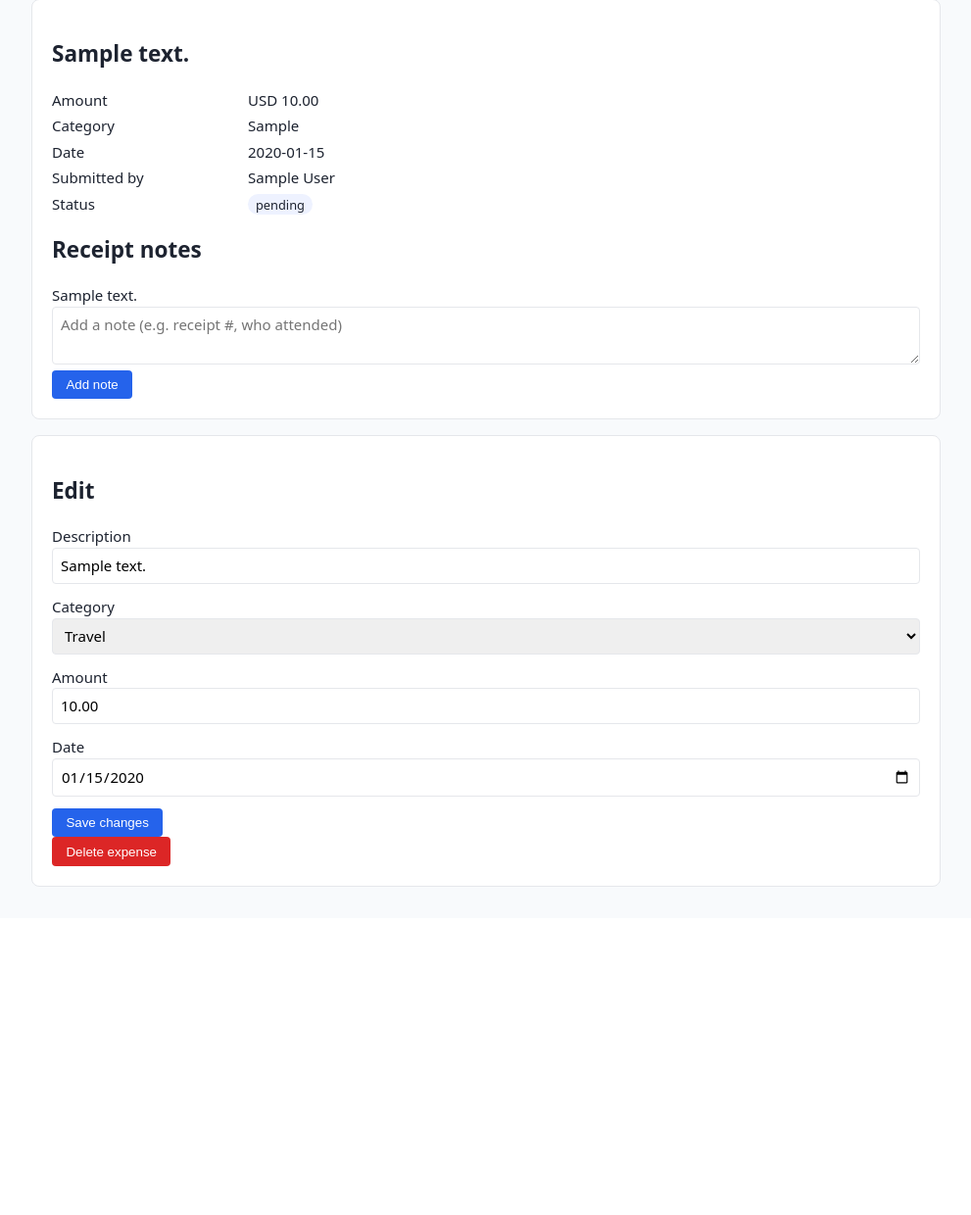
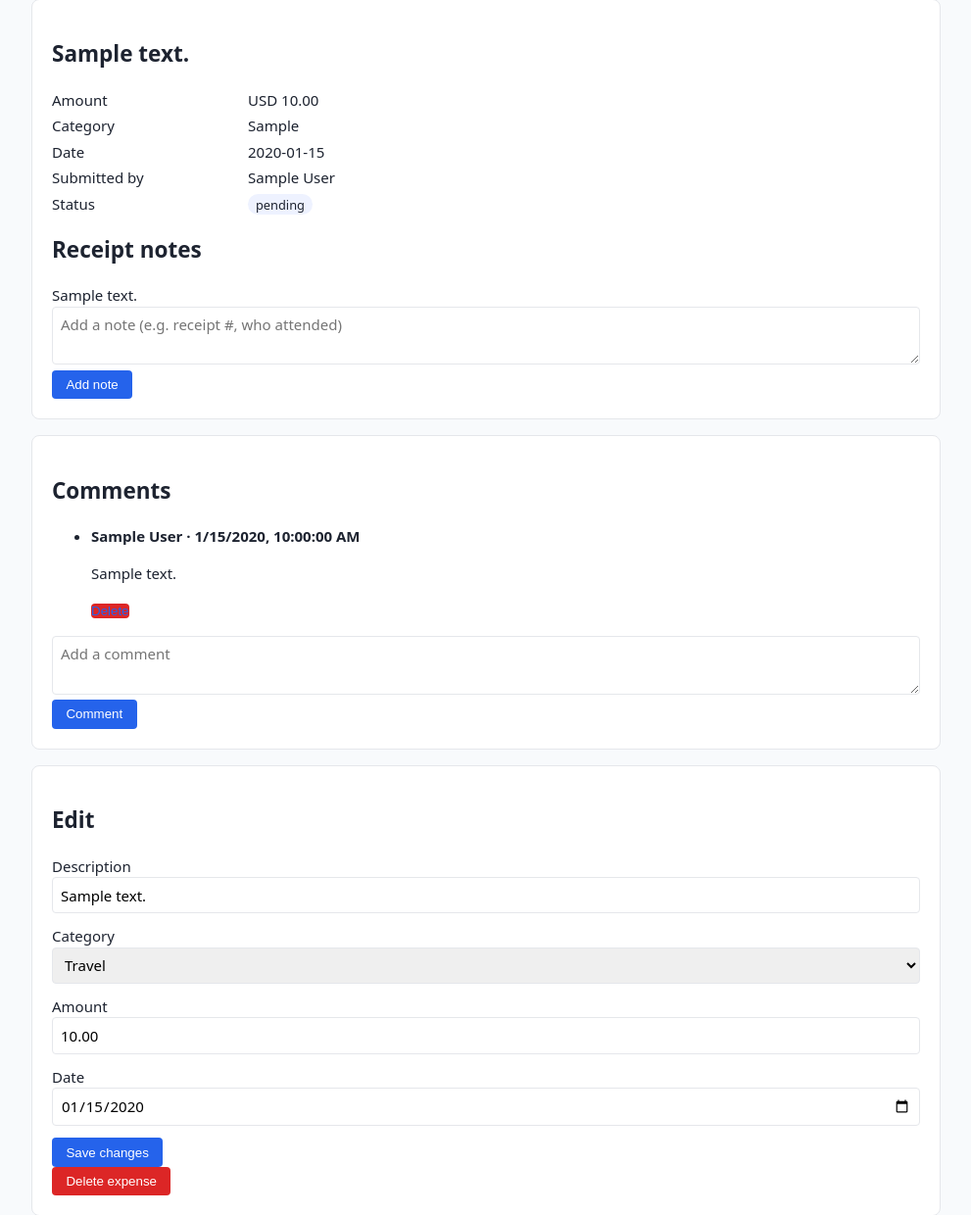
Before and after one commit to mayawissotzky/bench-python-flask, a Flask app: page /expenses/1 in a window 1280 px wide. Shown: the part 81-1321 px from the top of the page at 98% size, without its empty margins (144-1135 px from the left). Before the commit the page ends 986 px from the top, so only its background shows below. Run offline with Flask 3, Linux system fonts and the light colour scheme; a user stored in the database is signed in; tables that the repository leaves empty hold one stand-in row (values such as "Sample post").

Commit message:
feat(expenses): comments on expenses
Expense owners can comment on their expenses from the detail page; comments load and post through the JSON API, and authors can delete their own.

```diff
--- a/tally/api.py
+++ b/tally/api.py
@@ -3,7 +3,7 @@ from flask_login import current_user, login_required
 from sqlalchemy import select, text
 
 from .extensions import db
-from .models import Expense
+from .models import Comment, Expense
 from .services.accounts import apply_profile_changes
 
 bp = Blueprint("api", __name__, url_prefix="/api")
@@ -30,6 +30,37 @@ def get_expense(expense_id):
     return jsonify(expense.to_dict())
 
 
+@bp.get("/expenses/<int:expense_id>/comments")
+@login_required
+def list_comments(expense_id):
+    comments = db.session.scalars(
+        select(Comment).filter_by(expense_id=expense_id).order_by(Comment.created_at)
+    ).all()
+    return jsonify([c.to_dict() for c in comments])
+
+
+@bp.post("/expenses/<int:expense_id>/comments")
+@login_required
+def add_comment(expense_id):
+    expense = db.first_or_404(select(Expense).filter_by(id=expense_id, owner_id=current_user.id))
+    body = ((request.get_json(silent=True) or {}).get("body") or "").strip()
+    if not body:
+        return jsonify(error="Comment can't be empty"), 400
+    comment = Comment(expense_id=expense.id, author_id=current_user.id, body=body[:2000])
+    db.session.add(comment)
+    db.session.commit()
+    return jsonify(comment.to_dict()), 201
+
+
+@bp.delete("/comments/<int:comment_id>")
+@login_required
+def delete_comment(comment_id):
+    comment = db.first_or_404(select(Comment).filter_by(id=comment_id, author_id=current_user.id))
+    db.session.delete(comment)
+    db.session.commit()
+    return "", 204
+
+
 @bp.get("/profile")
 @login_required
 def get_profile():
--- a/tally/models.py
+++ b/tally/models.py
@@ -77,6 +77,27 @@ class Expense(db.Model):
         }
 
 
+class Comment(db.Model):
+    __tablename__ = "comments"
+
+    id = db.Column(db.Integer, primary_key=True)
+    expense_id = db.Column(db.Integer, db.ForeignKey("expenses.id"), nullable=False, index=True)
+    author_id = db.Column(db.Integer, db.ForeignKey("users.id"), nullable=False)
+    body = db.Column(db.Text, nullable=False)
+    created_at = db.Column(db.DateTime(timezone=True), nullable=False, default=_now)
+
+    author = db.relationship("User")
+
+    def to_dict(self):
+        return {
+            "id": self.id,
+            "author": self.author.name,
+            "author_id": self.author_id,
+            "body": self.body,
+            "created_at": self.created_at.isoformat(),
+        }
+
+
 @login_manager.user_loader
 def load_user(user_id):
     return db.session.get(User, int(user_id))
--- /dev/null
+++ b/tally/static/comments.js
@@ -0,0 +1,55 @@
+(function () {
+  const section = document.getElementById("comments");
+  if (!section) return;
+  const expenseId = section.dataset.expenseId;
+  const userId = Number(section.dataset.userId);
+  const list = section.querySelector(".comments");
+  const form = section.querySelector(".comment-form");
+
+  function render(comment) {
+    const li = document.createElement("li");
+    li.id = `comment-${comment.id}`;
+    const meta = document.createElement("strong");
+    meta.textContent = `${comment.author} · ${new Date(comment.created_at).toLocaleString()}`;
+    const body = document.createElement("p");
+    body.textContent = comment.body;
+    li.append(meta, body);
+    if (comment.author_id === userId) {
+      const remove = document.createElement("button");
+      remove.className = "link danger";
+      remove.textContent = "Delete";
+      remove.addEventListener("click", () => removeComment(comment.id));
+      li.append(remove);
+    }
+    list.append(li);
+  }
+
+  async function load() {
+    const res = await fetch(`/api/expenses/${expenseId}/comments`);
+    if (!res.ok) return;
+    list.replaceChildren();
+    (await res.json()).forEach(render);
+  }
+
+  async function removeComment(commentId) {
+    const res = await fetch(`/api/comments/${commentId}`, { method: "DELETE" });
+    if (res.ok) document.getElementById(`comment-${commentId}`)?.remove();
+  }
+
+  form?.addEventListener("submit", async (event) => {
+    event.preventDefault();
+    const body = form.elements.body.value.trim();
+    if (!body) return;
+    const res = await fetch(`/api/expenses/${expenseId}/comments`, {
+      method: "POST",
+      headers: { "Content-Type": "application/json" },
+      body: JSON.stringify({ body }),
+    });
+    if (res.ok) {
+      render(await res.json());
+      form.reset();
+    }
+  });
+
+  load();
+})();
--- a/tally/templates/expenses/detail.html
+++ b/tally/templates/expenses/detail.html
@@ -21,6 +21,18 @@
   {% endif %}
 </section>
 
+<section class="card" id="comments" data-expense-id="{{ expense.id }}" data-user-id="{{ current_user.id }}">
+  <h2>Comments</h2>
+  <ul class="comments"></ul>
+  {% if expense.owner_id == current_user.id %}
+  <form class="comment-form">
+    <textarea name="body" rows="2" placeholder="Add a comment"></textarea>
+    <button type="submit">Comment</button>
+  </form>
+  {% endif %}
+</section>
+<script src="{{ url_for('static', filename='comments.js') }}" defer></script>
+
 <section class="card">
   <h2>Edit</h2>
   <form method="post" action="{{ url_for('expenses.edit', expense_id=expense.id) }}">
```
Also changed, not shown: README.md.
